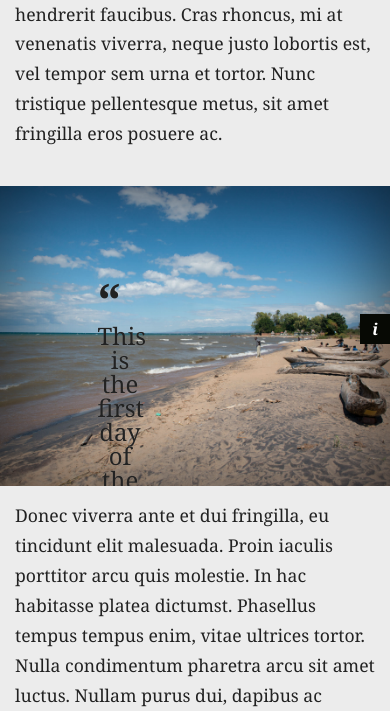
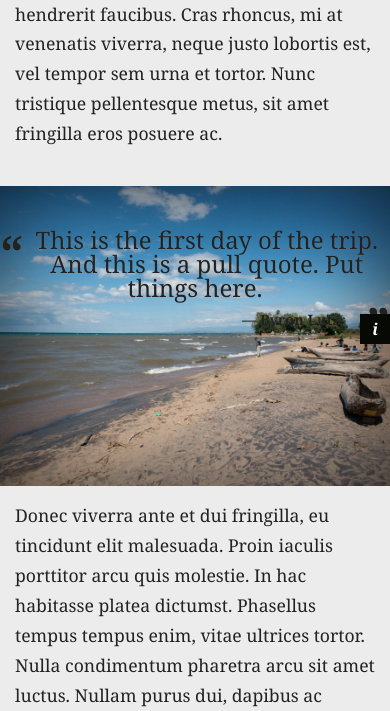
Before and after one commit to dailybruin/bob-2013, a PHP site: page / in a window 390 px wide. Shown: the part 2670-3381 px from the top of the page. Run offline with PHP 8.4, Linux system fonts and the light colour scheme; some libraries are stand-ins or nearby versions.

Commit message:
Pull quotes fixed on mobile

```diff
--- a/css/app.css
+++ b/css/app.css
@@ -329,6 +329,12 @@ footer .copyright a, footer .copyright a:visited, footer .copyright a:visited, f
   aside.pull-quote {
     background-position: center center !important;
   }
+  aside.pull-quote .quote {
+    width: 100%;
+    margin: 5px 0;
+    padding: 0;
+    top: 37px;
+  }
 }
 
 /* Used to alter styles for screens at least 768px wide. This is where the grid changes. */
```
